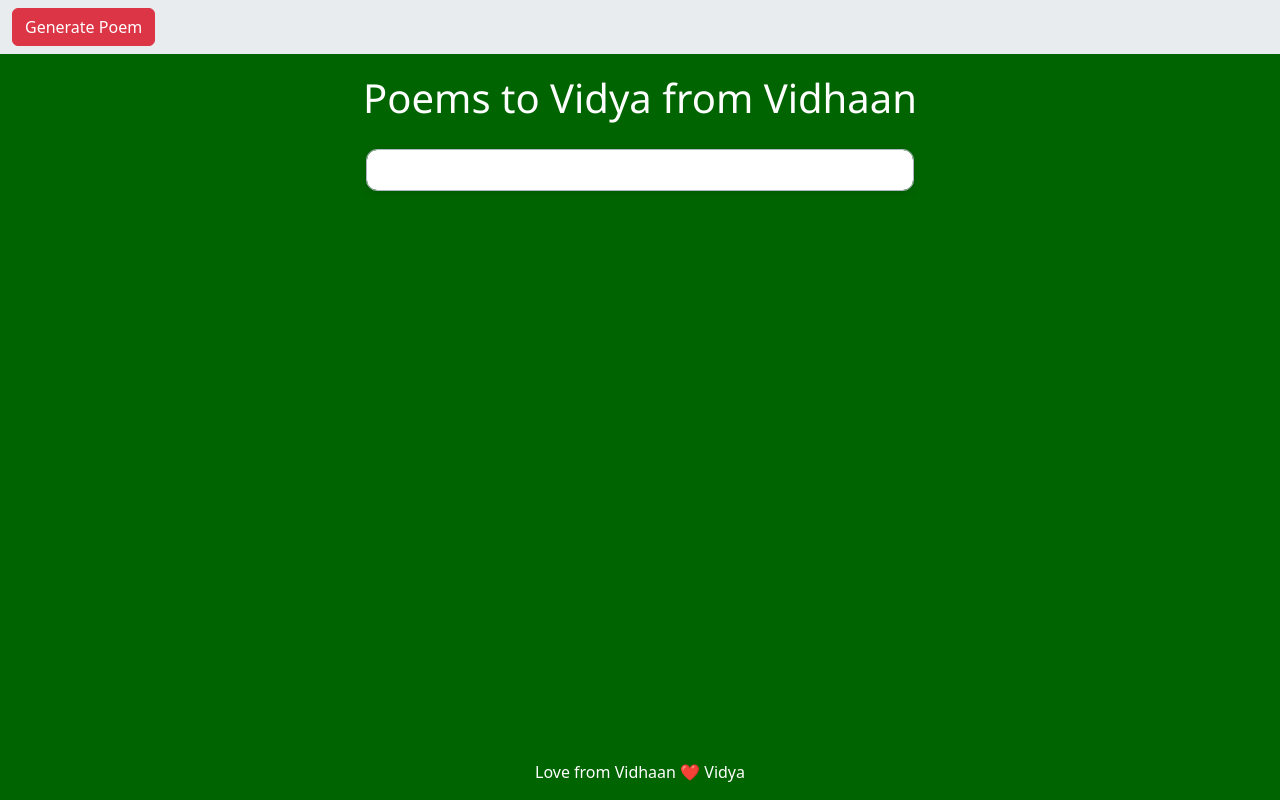
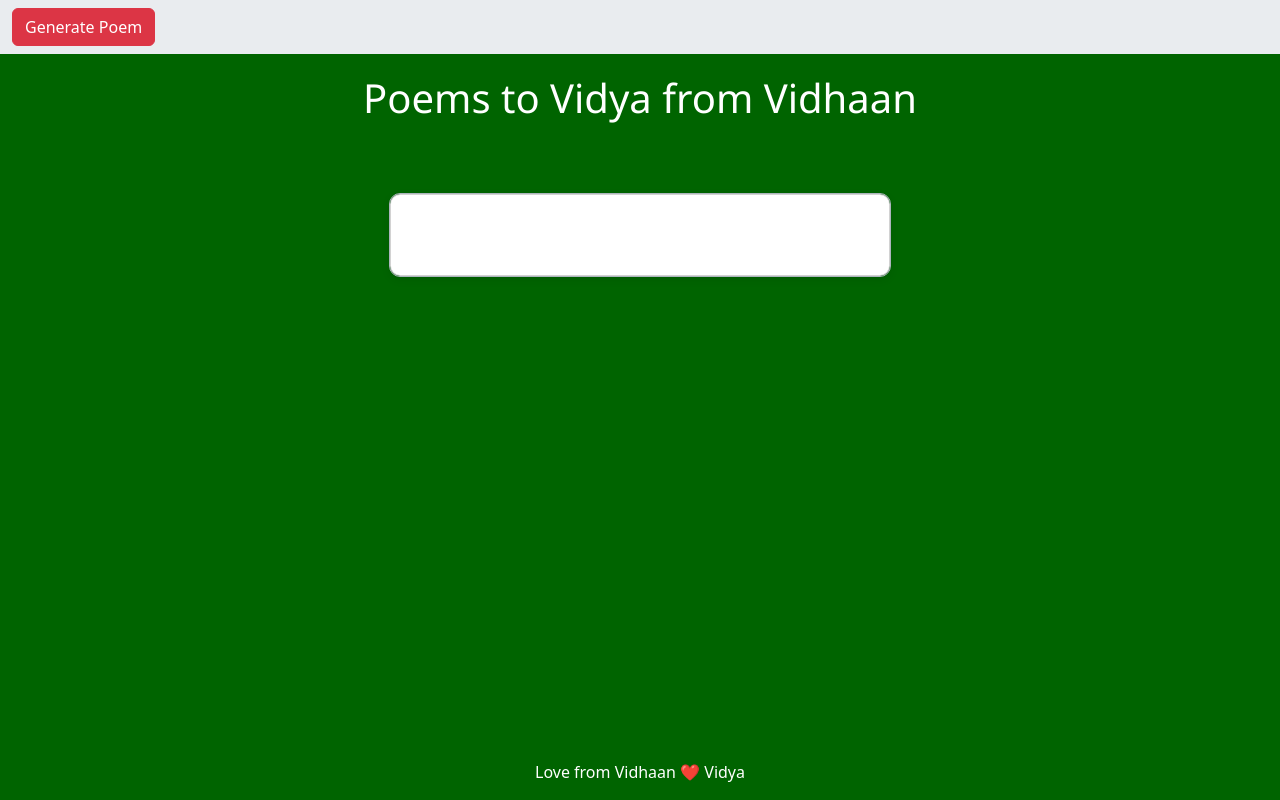
Before and after one commit to scan-vidhaan/poemGenerator, a plain HTML site: page index.html in a window 1280 px wide. Drawn offline with nearby package versions, Linux system fonts and the light colour scheme.

Commit message:
Update index.html

```diff
--- a/index.html
+++ b/index.html
@@ -2,7 +2,7 @@
 <html lang="en">
 <head>
   <meta charset="utf-8">
-  <meta name="viewport" content="width=device-width, initial-scale=1">
+  <meta name="viewport" content="width=device-width, initial-scale=1, shrink-to-fit=no">
   <title>Poems to Vidya from Vidhaan</title>
   <link href="https://cdn.jsdelivr.net/npm/bootstrap@5.3.2/dist/css/bootstrap.min.css" rel="stylesheet" integrity="sha384-T3c6CoIi6uLrA9TneNEoa7RxnatzjcDSCmG1MXxSR1GAsXEV/Dwwykc2MPK8M2HN" crossorigin="anonymous">
 </head>
@@ -15,19 +15,22 @@
     </nav>
   </div>
 
-  <div class="heading" style="padding: 20px 0;">
+  <div class="heading">
     <h1>Poems to Vidya from Vidhaan</h1>
   </div>
-
-  <div class="container">
+<h1 style="padding-top: 20px;"></h1>
+  <div class="container mt-4">
     <div class="row justify-content-center">
       <div class="col-lg-6">
-        <div class="login" id="poemDisplay"></div>
+
+        <div class="login card p-4 mx-auto" style="max-width: 500px;">
+          <div class="card-body" id="poemDisplay"></div>
+        </div>
       </div>
     </div>
   </div>
 
-  <footer class="footer mt-auto py-3 bg-dark-green text-center">
+  <footer class="footer fixed-bottom py-3 bg-dark-green text-center">
     <div class="container">
       <span class="text-white">Love from Vidhaan ❤️ Vidya</span>
     </div>
@@ -54,6 +57,8 @@
       text-align: center;
       font-style: normal;
       font-family: 'Segoe UI', Tahoma, Geneva, Verdana, sans-serif;
+      padding-top: 20px;
+      padding-bottom: 20px;
       color: #fff;
     }
     .navigator {
@@ -62,13 +67,10 @@
     .login {
       outline: #adb5bd solid 1px;
       border-radius: 10px;
-      margin: auto;
-      padding: 20px;
       text-align: center;
       color: #000;
       background-color: #fff;
       box-shadow: 0px 3px 10px rgba(0, 0, 0, 0.1);
-      overflow: auto;
     }
     .footer {
       color: #fff;
@@ -83,15 +85,6 @@
       background-color: #f8f9fa;
       box-shadow: 0px 3px 10px rgba(0, 0, 0, 0.1);
     }
-    body {
-      min-height: 100vh;
-      display: flex;
-      flex-direction: column;
-      background-color: #006400;
-    }
-    .container {
-      flex: 1;
-    }
   </style>
 </body>
 </html>
```
